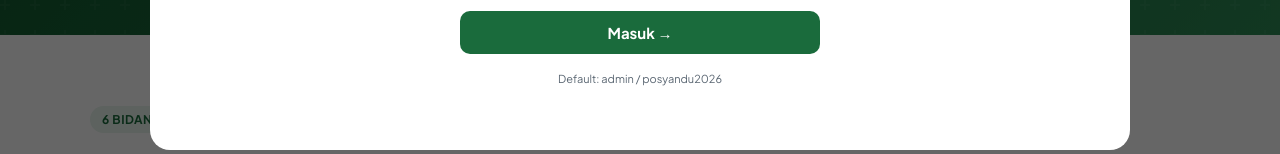
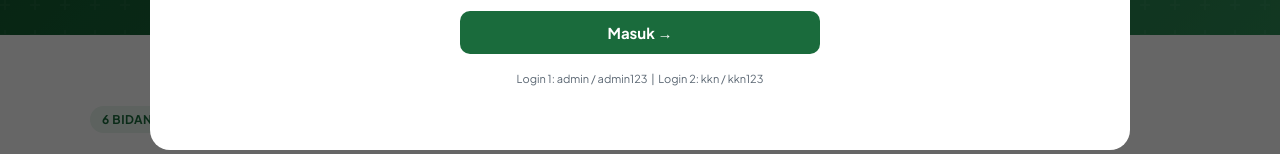
Before and after one commit to kknupssumingkir2026/posyandu-sumingkir2026, a plain HTML site: page index.html in a window 1280 px wide. Both pictures are taken after a click on the link "🔒 Admin". Shown: the part 541-695 px from the top of the page. Drawn offline with Linux system fonts and the light colour scheme.

Commit message:
Update index.html

```diff
--- a/index.html
+++ b/index.html
@@ -1866,7 +1866,7 @@ function onFileChange(id, input){
 
 
 // ===== ADMIN PANEL =====
-const ADMIN_CREDS = [{user:'admin', pass:'posyandu2026'}, {user:'kkn', pass:'sumingkir2026'}];
+const ADMIN_CREDS = [{user:'admin', pass:'admin123'}, {user:'kkn', pass:'kkn123'}];
 const SHEETS_URL  = 'https://docs.google.com/spreadsheets/d/1OTF2kzUG5AB321nzpivScGdIvS5i-VRbc-LDMy23ai8/edit';
 let adminLoggedIn = false;
 let formSubmissions = JSON.parse(localStorage.getItem('form_submissions_sumingkir') || '[]');
@@ -2019,7 +2019,7 @@ document.getElementById('tanggal').min=d.toISOString().split('T')[0];
         <input type="password" id="admin-pass" placeholder="Password" onkeydown="if(event.key==='Enter')doLogin()" />
         <div class="admin-err" id="admin-err">❌ Username atau password salah.</div>
         <button class="btn-login" onclick="doLogin()">Masuk →</button>
-        <p style="margin-top:16px;font-size:11px;color:var(--muted)">Default: admin / posyandu2026</p>
+        <p style="margin-top:16px;font-size:11px;color:var(--muted)">Login 1: admin / admin123 &nbsp;|&nbsp; Login 2: kkn / kkn123</p>
       </div>
 
       <!-- REKAP DATA -->
```
